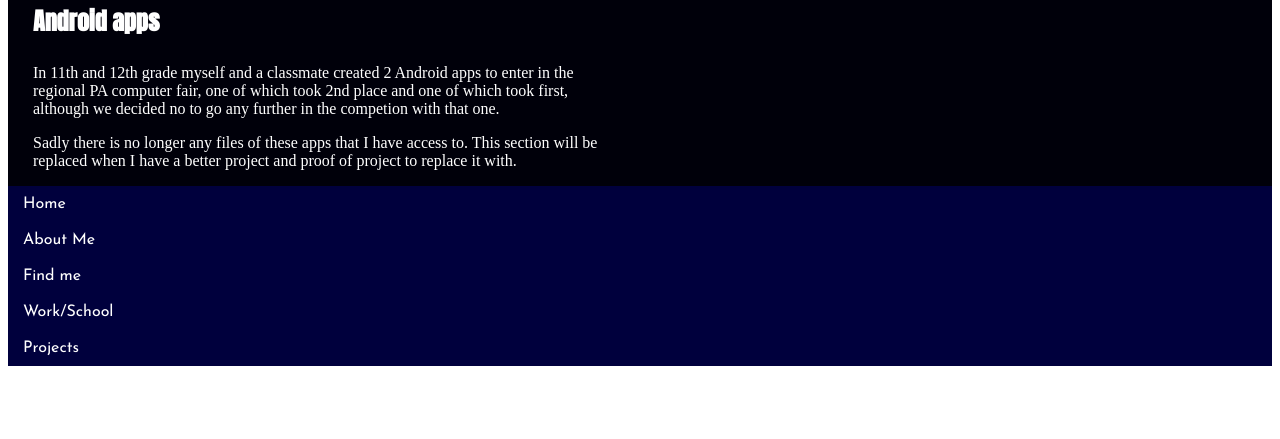
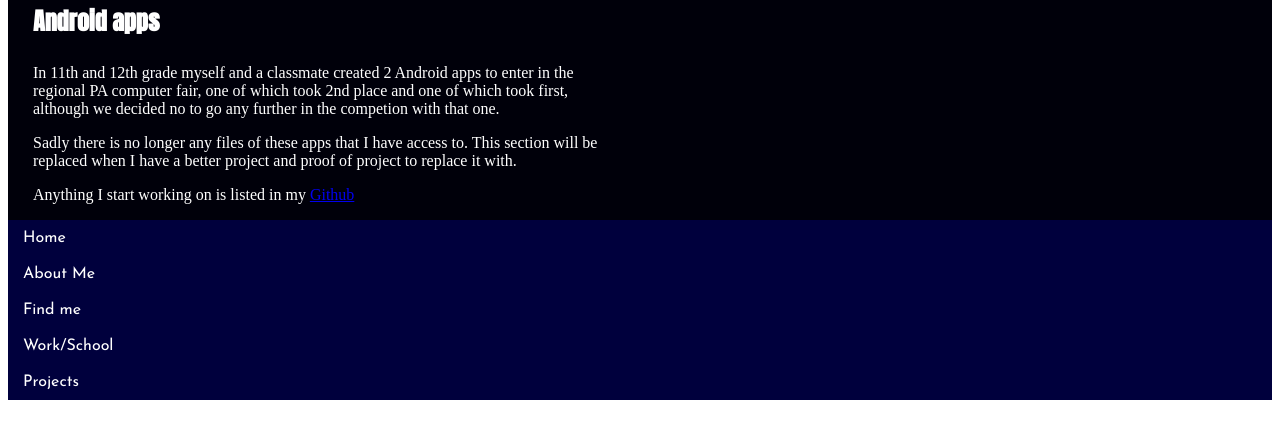
Before and after one commit to RamshackleJohnny/RamshackleJohnny.github.io, a plain HTML site: page projects.html in a window 1280 px wide. Shown: the part 123-562 px from the top of the page. Drawn offline with Linux system fonts and the light colour scheme.

Commit message:
Added github link to project page

```diff
--- a/projects.html
+++ b/projects.html
@@ -25,6 +25,7 @@
       <p>In 11th and 12th grade myself and a classmate created 2 Android apps to enter in the regional PA computer fair, one of which took 2nd place and one of which took first, although we decided no to go any further in the competion with that
         one.</p>
       <p>Sadly there is no longer any files of these apps that I have access to. This section will be replaced when I have a better project and proof of project to replace it with.</p>
+      <p>Anything I start working on is listed in my <a href="https://github.com/RamshackleJohnny">Github</a></p>
     </div>
     <footer>
       <div>
```
